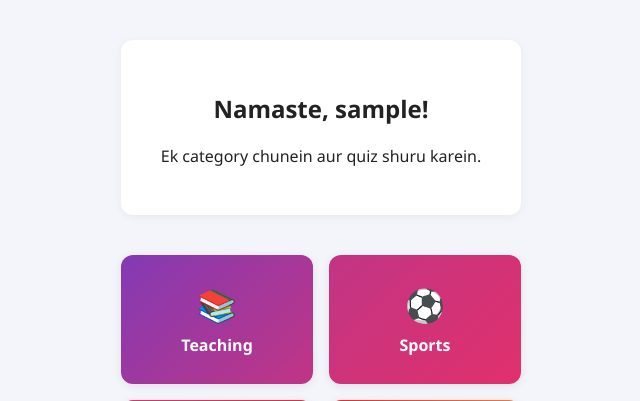
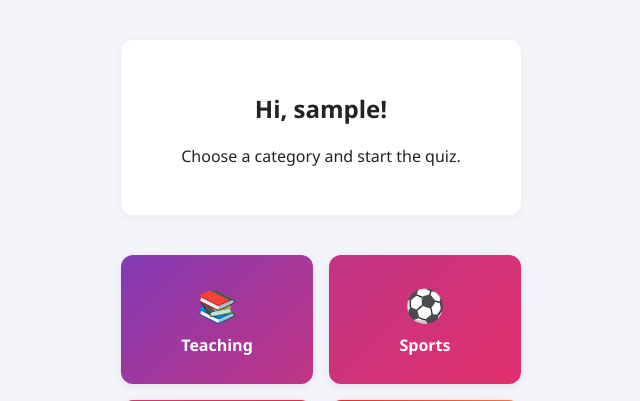
Before and after one commit to princekumar3232/Quizbuzz, a Flask app: page / in a window 1280 px wide. Shown: the part 52-453 px from the top of the page, without its empty margins (319-959 px from the left). Run offline with Flask 3, Linux system fonts and the light colour scheme; the visitor is signed in with stand-in values (Sample User, id 1); some libraries are stand-ins or nearby versions.

Commit message:
Update index.html

```diff
--- a/templates/index.html
+++ b/templates/index.html
@@ -2,8 +2,8 @@
 {% block title %}Home{% endblock %}
 {% block content %}
 <div class="home-card">
-    <h2>Namaste, {{ username }}!</h2>
-    <p>Ek category chunein aur quiz shuru karein.</p>
+    <h2>Hi, {{ username }}!</h2>
+    <p>Choose a category and start the quiz.</p>
 </div>
 <div class="category-grid">
     <a href="{{ url_for('quiz', category='teaching') }}" class="category-card teaching">
```
